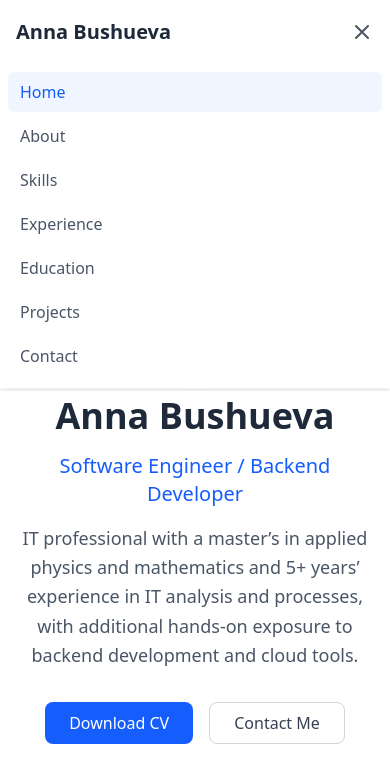
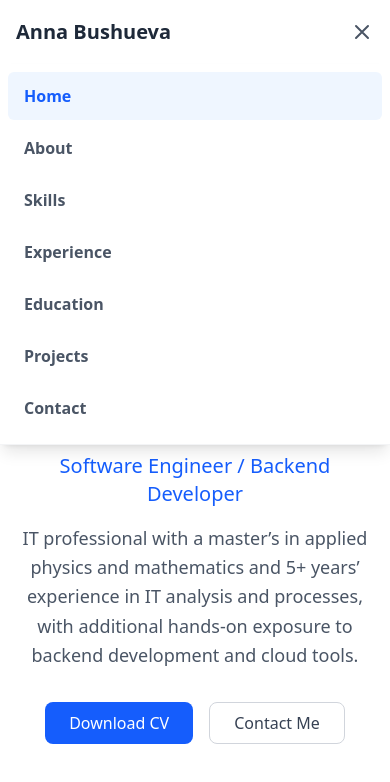
Before and after one commit to koxiperu/koxiperu.github.io, a React (Vite) app: page / in a window 390 px wide. Both pictures are taken after a click on the button 362 px from the left and 32 px from the top of the page. Shown: the top 782 px of the page. Built offline with nearby package versions, Linux system fonts and the light colour scheme.

Commit message:
github  workflow

```diff
--- a/src/components/Navbar.jsx
+++ b/src/components/Navbar.jsx
@@ -66,16 +66,16 @@ export default function Navbar({ activePage, setActivePage }) {
 
       {/* Mobile Navigation Menu */}
       {isMenuOpen && (
-        <div className="md:hidden bg-white border-b border-gray-100 animate-in fade-in slide-in-from-top duration-200">
+        <div className="md:hidden bg-white border-b border-gray-100 shadow-lg absolute w-full left-0 z-40">
           <div className="px-2 pt-2 pb-3 space-y-1 sm:px-3">
             {navItems.map((item) => (
               <button
                 key={item.id}
                 onClick={() => handleNavClick(item.id)}
-                className={`block w-full text-left px-3 py-2 rounded-md text-base font-medium ${
+                className={`block w-full text-left px-4 py-3 rounded-md text-base font-semibold ${
                   activePage === item.id
                     ? 'bg-blue-50 text-blue-600'
-                    : 'text-gray-600 hover:bg-gray-50 hover:text-blue-500'
+                    : 'text-gray-600 hover:bg-gray-50'
                 }`}
               >
                 {item.label}
--- a/src/pages/Home.jsx
+++ b/src/pages/Home.jsx
@@ -7,7 +7,7 @@ export default function Home() {
         <img
           src={photo}
           alt="Anna Bushueva"
-          className="w-full h-full object-cover"
+          className="w-full h-full object-cover object-[center_30%]"
         />
       </div>
 
```
